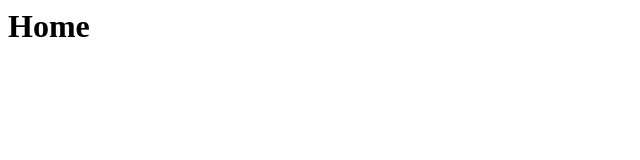
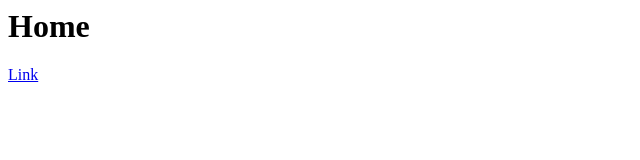
Before and after one commit to PlaceboStar/placebostar.github.io, a plain HTML site: page index.html in a window 1280 px wide. Shown: the full height of the page, 0-640 px from the left. Drawn offline with Linux system fonts and the light colour scheme.

Commit message:
Update index.html

```diff
--- a/index.html
+++ b/index.html
@@ -1 +1,2 @@
 <h1>Home</h1>
+<a href="/data/test">Link</a>
```
